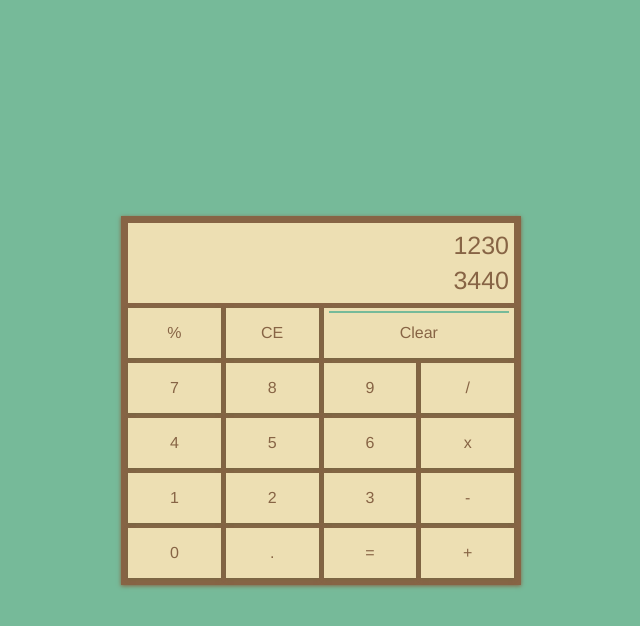
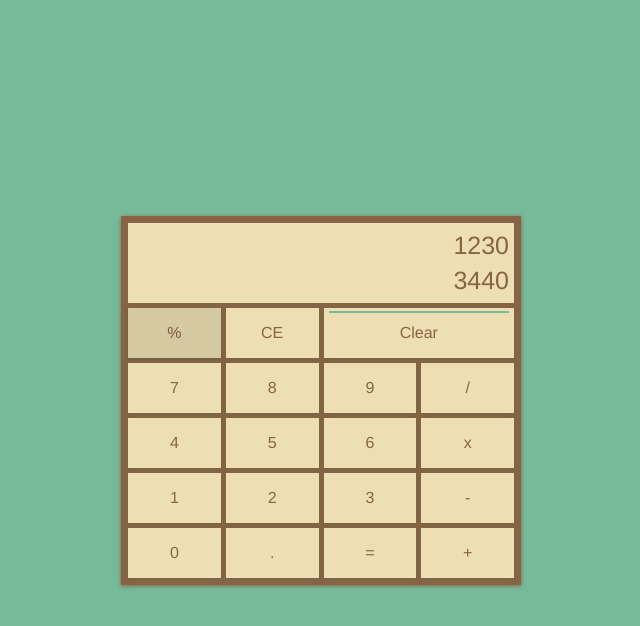
Before and after one commit to RPE8/odin-calculator, a website: page index.html in a window 1280 px wide. In both pictures the pointer is over the button 493 px from the left and 332 px from the top of the page. Shown: the whole page, without its empty margins (319-959 px from the left). Drawn offline with Linux system fonts and the light colour scheme.

Commit message:
Add hover handler for buttons

```diff
--- a/style.css
+++ b/style.css
@@ -92,3 +92,11 @@ main {
   left: 5px;
   top: 3px;
 }
+
+.button:hover:before {
+  filter: brightness(1.3);
+}
+
+.button:hover {
+  filter: brightness(0.9);
+}
```
